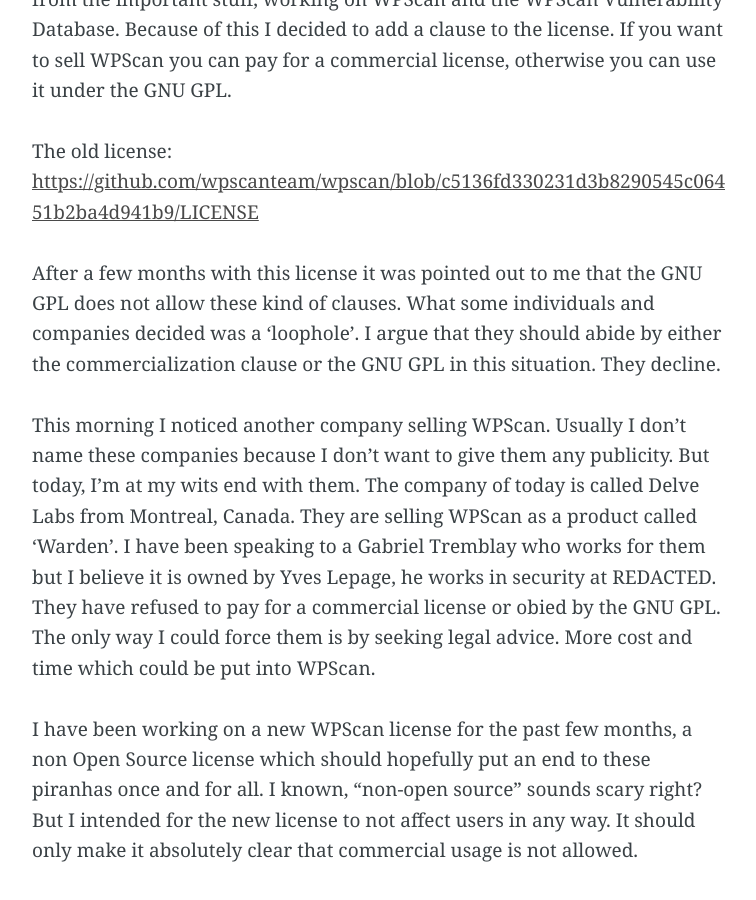
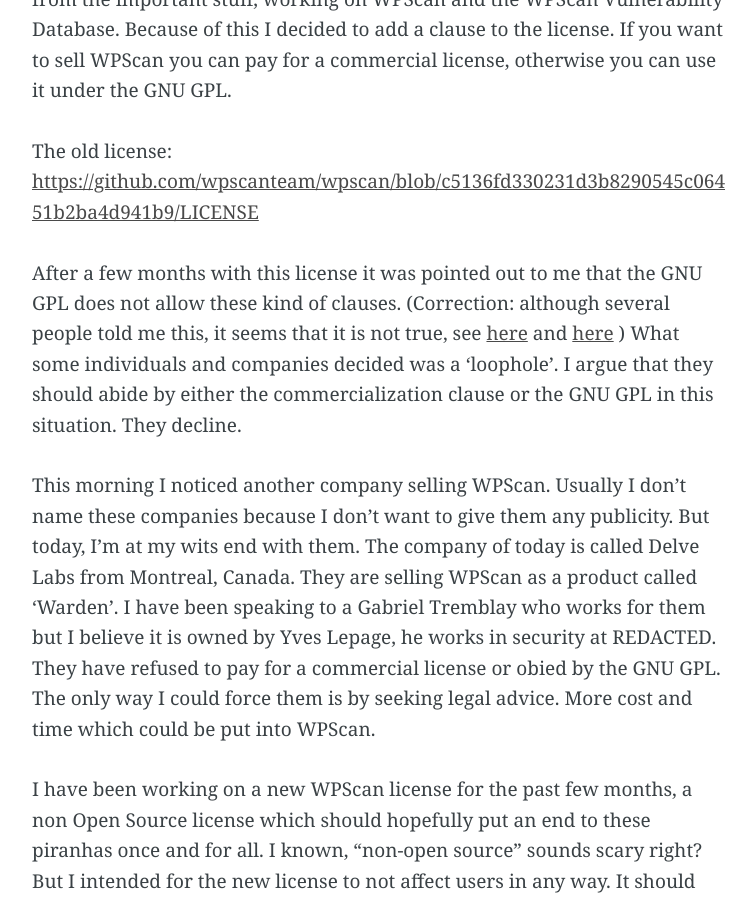
Before and after one commit to ethicalhack3r/ethicalhack3r.github.io, a Jekyll site: the page built from _posts/2015-01-21-wpscan-licensing.markdown, in a window 1280 px wide and 900 px high, scrolled down 1551 px. Shown: the whole window, without its empty margins (258-1014 px from the left). Built offline with Jekyll 4.4.1, drawn with Linux system fonts in a browser that asks for light colours; Markdown is read by kramdown in place of the engine named in the settings.

Commit message:
Update 2015-01-21-wpscan-licensing.markdown

```diff
--- a/_posts/2015-01-21-wpscan-licensing.markdown
+++ b/_posts/2015-01-21-wpscan-licensing.markdown
@@ -24,7 +24,7 @@
 
 The old license: [https://github.com/wpscanteam/wpscan/blob/c5136fd330231d3b8290545c06451b2ba4d941b9/LICENSE](https://github.com/wpscanteam/wpscan/blob/c5136fd330231d3b8290545c06451b2ba4d941b9/LICENSE)
 
-After a few months with this license it was pointed out to me that the GNU GPL does not allow these kind of clauses. What some individuals and companies decided was a 'loophole'. I argue that they should abide by either the commercialization clause or the GNU GPL in this situation. They decline.
+After a few months with this license it was pointed out to me that the GNU GPL does not allow these kind of clauses. (Correction: although several people told me this, it seems that it is not true, see [here](http://www.gnu.org/copyleft/gpl-faq.html#HeardOtherLicense) and [here](http://www.gnu.org/copyleft/gpl-faq.html#ReleaseUnderGPLAndNF) ) What some individuals and companies decided was a 'loophole'. I argue that they should abide by either the commercialization clause or the GNU GPL in this situation. They decline.
 
 This morning I noticed another company selling WPScan. Usually I don't name these companies because I don't want to give them any publicity. But today, I'm at my wits end with them. The company of today is called Delve Labs from Montreal, Canada. They are selling WPScan as a product called 'Warden'. I have been speaking to a Gabriel Tremblay who works for them but I believe it is owned by Yves Lepage, he works in security at REDACTED. They have refused to pay for a commercial license or obied by the GNU GPL. The only way I could force them is by seeking legal advice. More cost and time which could be put into WPScan.
 
```
